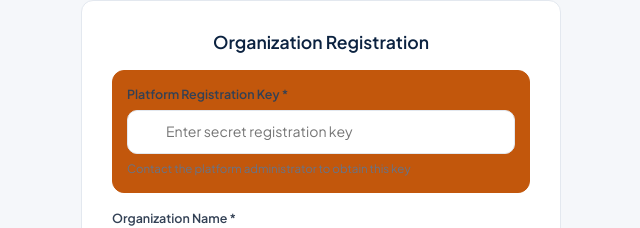
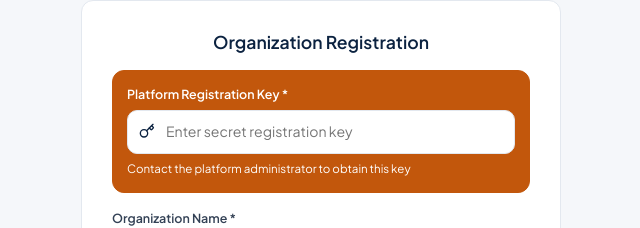
Before and after one commit to JawadZafar1045/KnowB4, a React (Vite) app in the folder frontend/: page /register in a window 1280 px wide. Shown: the part 142-370 px from the top of the page, without its empty margins (319-959 px from the left). Built offline with nearby package versions, Linux system fonts and the light colour scheme; no server answers; the HTML template or start-up script is replaced by a standard one.

Commit message:
UI: fix text visibility on register page and course player

```diff
--- a/frontend/src/index.css
+++ b/frontend/src/index.css
@@ -1321,3 +1321,13 @@ div[style*='position: fixed'][style*='inset: 0'] {
     transition-duration: 0.01ms !important;
   }
 }
+/* Register page: readable text on solid orange (warning) boxes */
+.auth-register-card [style*='var(--warning-bg)'] :is(label, p, strong, span) {
+  color: #FFFFFF !important;
+}
+
+/* Key icon sits inside the white input, so keep it navy (was white on white) */
+.auth-register-card [style*='var(--warning-bg)'] div[style*='position: relative'] > svg {
+  color: var(--navy) !important;
+  stroke: var(--navy) !important;
+}
--- a/frontend/src/pages/auth/RegisterPage.jsx
+++ b/frontend/src/pages/auth/RegisterPage.jsx
@@ -194,8 +194,8 @@ export default function RegisterPage() {
               textAlign: 'left'
             }}>
               <Shield size={18} color="var(--warning-text)" style={{ flexShrink: 0, marginTop: '2px' }} />
-              <p style={{ fontSize: '0.8rem', color: 'var(--warning-text)', lineHeight: 1.5, margin: 0 }}>
-                <strong>Pending Activation:</strong> A platform administrator will review and activate your organization. You'll be able to login once activated.
+              <p style={{ fontSize: '0.8rem', color: '#FFFFFF', lineHeight: 1.5, margin: 0 }}>
+                <strong style={{ color: '#FFFFFF' }}>Pending Activation:</strong> A platform administrator will review and activate your organization. You'll be able to login once activated.
               </p>
             </div>
 
@@ -276,11 +276,11 @@ export default function RegisterPage() {
               borderRadius: '12px',
               padding: '14px'
             }}>
-              <label style={{ ...labelStyle, color: 'var(--warning-text)' }}>
+              <label style={{ ...labelStyle, color: '#FFFFFF' }}>
                 Platform Registration Key *
               </label>
               <div style={{ position: 'relative' }}>
-                <Key size={16} color="var(--warning-text)" style={{ position: 'absolute', left: '12px', top: '13px' }} />
+                <Key size={16} color="#FFFFFF" style={{ position: 'absolute', left: '12px', top: '13px' }} />
                 <input
                   type="password"
                   value={form.secretKey}
@@ -292,7 +292,7 @@ export default function RegisterPage() {
                   onBlur={(e) => e.target.style.borderColor = 'var(--warning-text)'}
                 />
               </div>
-              <p style={{ fontSize: '0.72rem', color: 'var(--text-muted)', marginTop: '6px' }}>
+              <p style={{ fontSize: '0.72rem', color: '#FFFFFF', marginTop: '6px' }}>
                 Contact the platform administrator to obtain this key
               </p>
             </div>
--- a/frontend/src/pages/employee/CoursePlayer.jsx
+++ b/frontend/src/pages/employee/CoursePlayer.jsx
@@ -60,15 +60,15 @@ export default function CoursePlayer() {
     <div style={{ display: 'flex', gap: '24px', minHeight: 'calc(100vh - 160px)' }}>
       {/* Sidebar: Module/Lesson Checklist */}
       <aside style={{
-        width: '300px', flexShrink: 0, background: 'var(--navy)',
-        borderRadius: '12px', border: '1px solid #1D3858', padding: '20px', overflowY: 'auto',
+        width: '300px', flexShrink: 0, background: 'var(--card)',
+        borderRadius: '12px', border: '1px solid var(--border)', padding: '20px', overflowY: 'auto',
         boxShadow: 'var(--shadow-card)'
       }}>
-        <Link to="/employee" style={{ display: 'flex', alignItems: 'center', gap: '6px', color: 'var(--card)', fontSize: '0.8rem', textDecoration: 'none', marginBottom: '16px' }}>
+        <Link to="/employee" style={{ display: 'flex', alignItems: 'center', gap: '6px', color: 'var(--navy)', fontSize: '0.8rem', fontWeight: 600, textDecoration: 'none', marginBottom: '16px' }}>
           <ChevronLeft size={14} /> Back to Training
         </Link>
-        <h3 style={{ fontSize: '0.95rem', fontWeight: 700, color: 'var(--card)', marginBottom: '4px' }}>{course.title}</h3>
-        <div style={{ fontSize: '0.78rem', color: 'var(--card)', marginBottom: '16px' }}>
+        <h3 style={{ fontSize: '0.95rem', fontWeight: 700, color: 'var(--navy)', marginBottom: '4px' }}>{course.title}</h3>
+        <div style={{ fontSize: '0.78rem', color: 'var(--text-muted)', marginBottom: '16px' }}>
           {completedCount}/{totalLessons} lessons completed
         </div>
         {/* Progress bar */}
@@ -78,7 +78,7 @@ export default function CoursePlayer() {
 
         {(course.modules || []).map((mod, modIdx) => (
           <div key={mod._id} style={{ marginBottom: '16px' }}>
-            <div style={{ fontSize: '0.75rem', fontWeight: 700, color: 'var(--card)', textTransform: 'uppercase', letterSpacing: '0.05em', marginBottom: '8px' }}>
+            <div style={{ fontSize: '0.75rem', fontWeight: 700, color: 'var(--navy)', textTransform: 'uppercase', letterSpacing: '0.05em', marginBottom: '8px' }}>
               Module {modIdx + 1}: {mod.title}
             </div>
             {(mod.lessons || []).map((lesson) => {
@@ -91,9 +91,9 @@ export default function CoursePlayer() {
                   style={{
                     display: 'flex', alignItems: 'center', gap: '10px',
                     width: '100%', padding: '8px 12px', borderRadius: '8px',
-                    border: isActive ? '1px solid #64748B' : '1px solid var(--navy)',
-                    background: isActive ? '#1D3858' : 'var(--navy)',
-                    color: done ? 'var(--success-text)' : 'var(--card)',
+                    border: isActive ? '1px solid var(--navy)' : '1px solid var(--border)',
+                    background: isActive ? 'var(--navy)' : 'var(--card)',
+                    color: isActive ? '#FFFFFF' : (done ? 'var(--success-text)' : 'var(--navy)'),
                     cursor: 'pointer', textAlign: 'left',
                     fontSize: '0.82rem', fontWeight: isActive ? 600 : 400,
                     marginBottom: '4px', transition: 'all 0.15s ease'
@@ -109,15 +109,15 @@ export default function CoursePlayer() {
 
         {/* Quiz Link */}
         {course.quiz && (
-          <div style={{ marginTop: '8px', paddingTop: '12px', borderTop: '1px solid #1D3858' }}>
+          <div style={{ marginTop: '8px', paddingTop: '12px', borderTop: '1px solid var(--border)' }}>
             <Link
               to={`/employee/course/${courseId}/quiz`}
               style={{
                 display: 'flex', alignItems: 'center', gap: '8px',
                 padding: '10px 14px', borderRadius: '8px',
-                background: allDone ? '#1D3858' : 'var(--navy)',
-                border: `1px solid ${allDone ? '#64748B' : '#1D3858'}`,
-                color: allDone ? 'var(--success-text)' : 'var(--card)',
+                background: allDone ? 'var(--navy)' : 'var(--card)',
+                border: `1px solid ${allDone ? 'var(--navy)' : 'var(--border)'}`,
+                color: allDone ? '#FFFFFF' : 'var(--navy)',
                 textDecoration: 'none', fontSize: '0.85rem', fontWeight: 700,
                 transition: 'all 0.15s ease'
               }}
@@ -257,7 +257,7 @@ export default function CoursePlayer() {
                   <CheckCircle2 size={16} /> Mark Complete & Next Lesson
                 </button>
               ) : (
-                <span style={{ background: 'var(--success-bg)', color: 'var(--success-text)', fontSize: '0.85rem', fontWeight: 700, padding: '8px 16px', borderRadius: '9999px', display: 'inline-flex', alignItems: 'center', gap: '6px' }}>
+                <span style={{ background: 'var(--success-bg)', color: '#FFFFFF', fontSize: '0.85rem', fontWeight: 700, padding: '8px 16px', borderRadius: '9999px', display: 'inline-flex', alignItems: 'center', gap: '6px' }}>
                   <CheckCircle2 size={14} /> Lesson Completed
                 </span>
               )}
```
